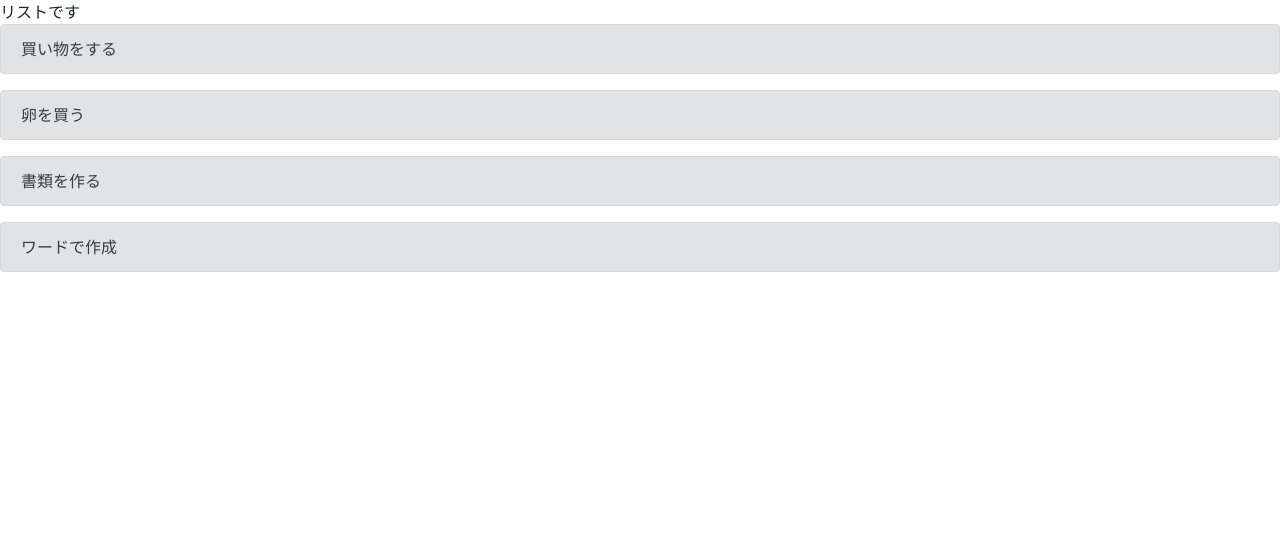
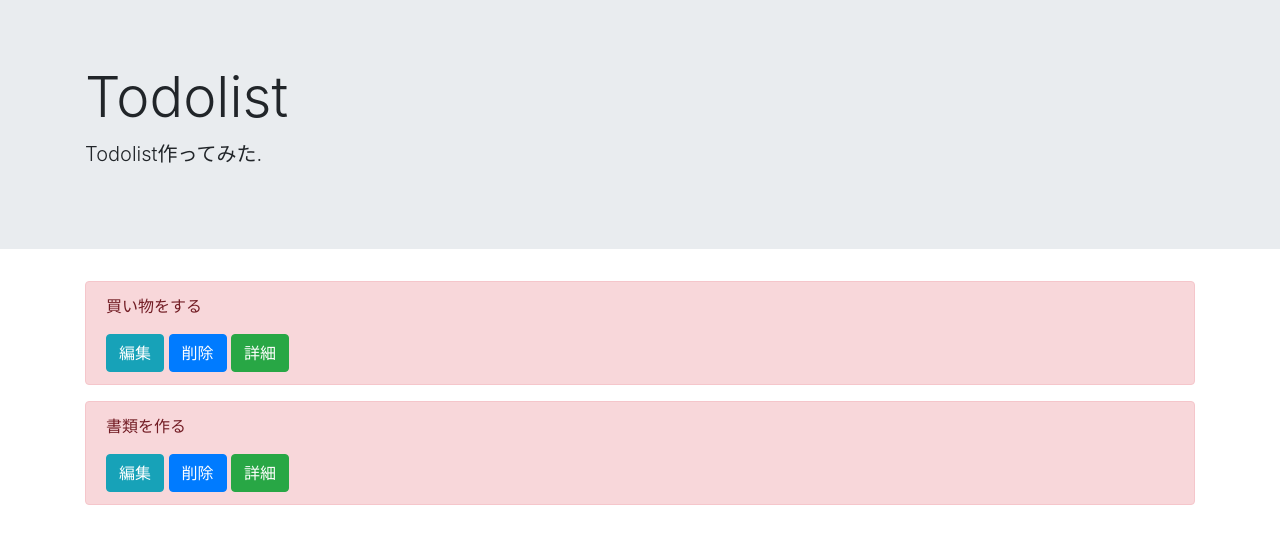
Before and after one commit to kushinoyuya/todoproject, a Django app: page /list/ in a window 1280 px wide. Shown: the top 544 px of the page. Run offline with Django 3.2, Linux system fonts and the light colour scheme; data comes from the database, SQL or seed files in the repository; both versions use the stored data as it was after the commit; some libraries are stand-ins or nearby versions.

Commit message:
20200824

```diff
--- a/templates/list.html
+++ b/templates/list.html
@@ -1,18 +1,23 @@
 {% extends 'base.html' %}
 
 {% block header %}
-リストです
+<div class="jumbotron jumbotron-fluid">
+  <div class="container">
+    <h1 class="display-4">Todolist</h1>
+    <p class="lead">Todolist作ってみた.</p>
+  </div>
+</div>
 {% endblock %}
 
 {% block content %}
-{% for item in object_list %}
-
-<div class="alert alert-secondary" role="alert">
-  {{ item.title }}
+<div class="container">
+  {% for item in object_list %}
+    <div class="alert alert-{{ item.priority }}" role="alert">
+      <p>{{ item.title }}</p>
+        <a href="#" class="btn btn-info" tabindex="-1" role="button" aria-disabled="true">編集</a>
+        <a href="#" class="btn btn-primary" tabindex="-1" role="button" aria-disabled="true">削除</a>
+        <a href="#" class="btn btn-success" tabindex="-1" role="button" aria-disabled="true">詳細</a>
+    </div>
+  {% endfor %}
 </div>
-<div class="alert alert-secondary" role="alert">
-  {{ item.memo }}
-</div>
-
-{% endfor %}
 {% endblock content %}
--- a/todo/models.py
+++ b/todo/models.py
@@ -1,9 +1,15 @@
 from django.db import models
 
 # Create your models here.
+
+PRIORITY = (('danger','high'),('info','normal'),('success','low'))
 class TodoModel(models.Model):
     title = models.CharField(max_length=100)
     memo = models.TextField()
-
+    priority = models.CharField(
+        max_length = 50,
+        choices = PRIORITY
+    )
+    duedate = models.DateField()
     def __str__(self):
         return self.title
```
Also changed, not shown: db.sqlite3, todo/migrations/0003_auto_20200824_1250.py (added).
